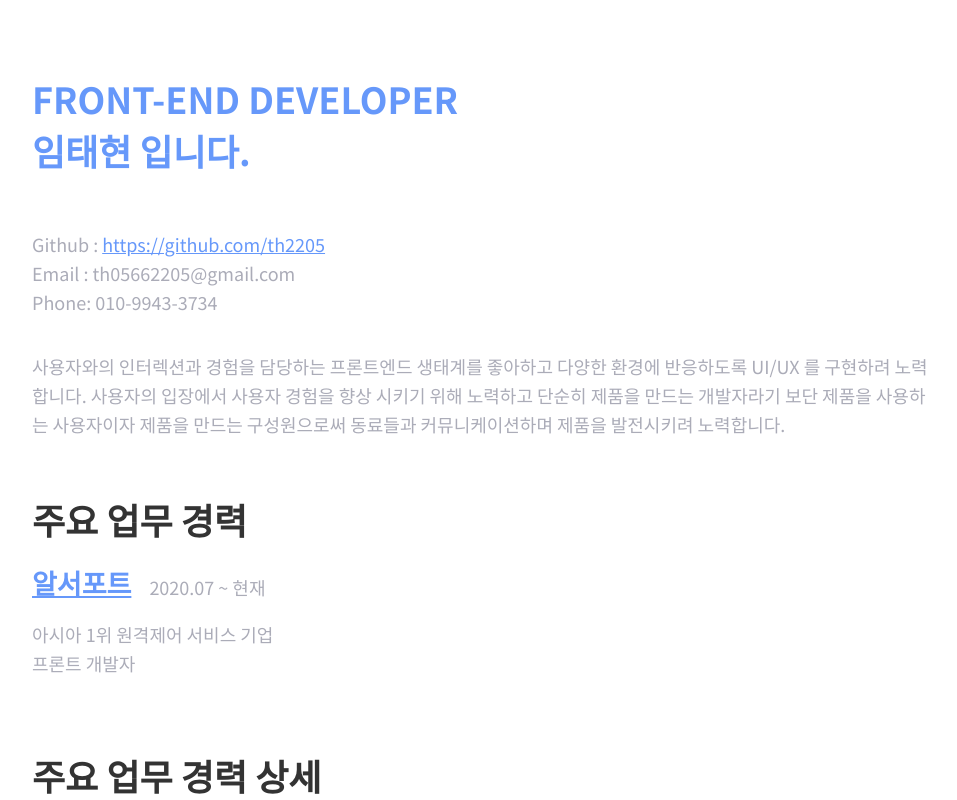
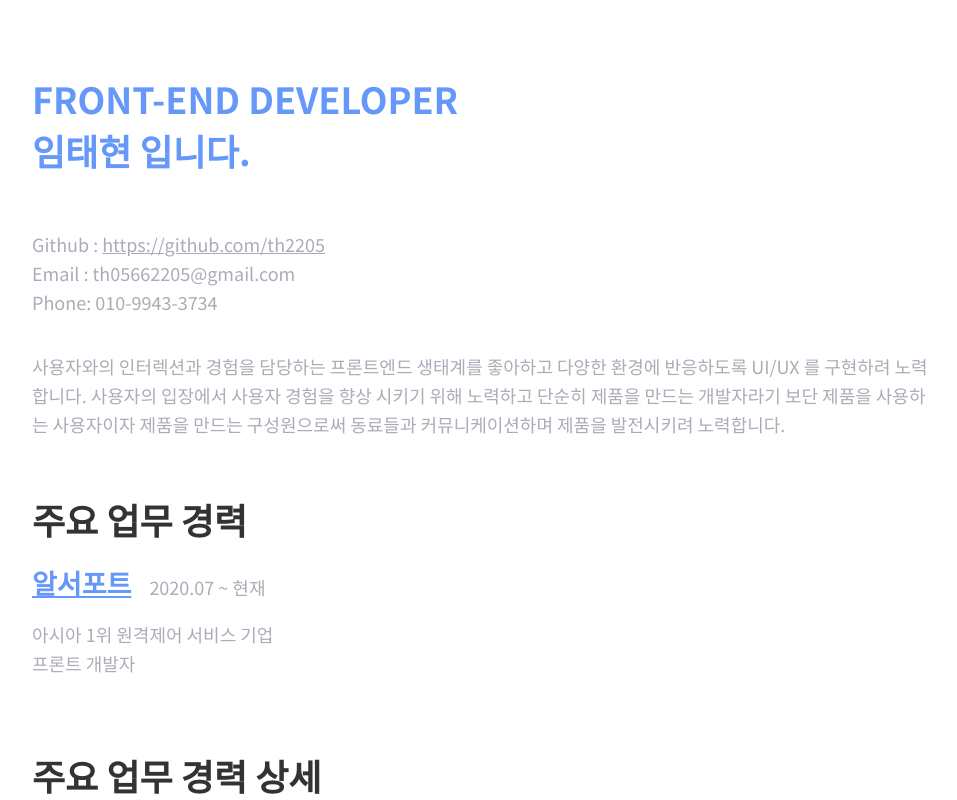
Before and after one commit to th2205/my-blog, a Next.js app: page /resume in a window 1280 px wide. Shown: the top 800 px of the page, without its empty margins (158-1115 px from the left). Built offline with nearby package versions, Linux system fonts and the light colour scheme.

Commit message:
style: color

```diff
--- a/components/Link.module.scss
+++ b/components/Link.module.scss
@@ -6,7 +6,7 @@
 .ui-link-theme {
   &--primary {
     text-decoration: underline;
-    color: $font-black;
+    color: $font-gray;
   }
 
   &--secondary {
--- a/pages/resume.tsx
+++ b/pages/resume.tsx
@@ -25,7 +25,7 @@ export default function Resume() {
             <Link
               targetBlank
               href="https://github.com/th2205"
-              theme="secondary"
+              theme="primary"
             >
               {myData.git}
             </Link>
```
